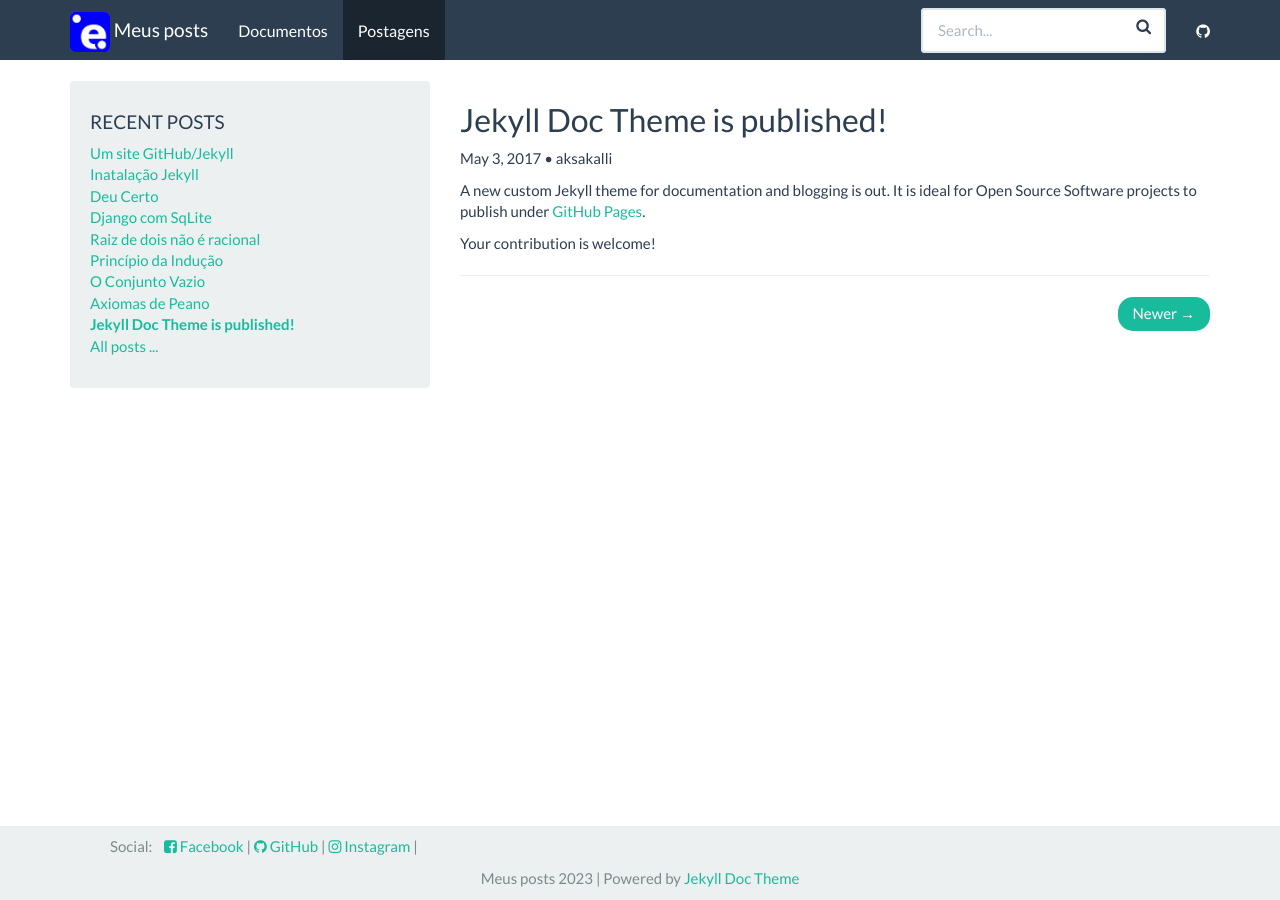
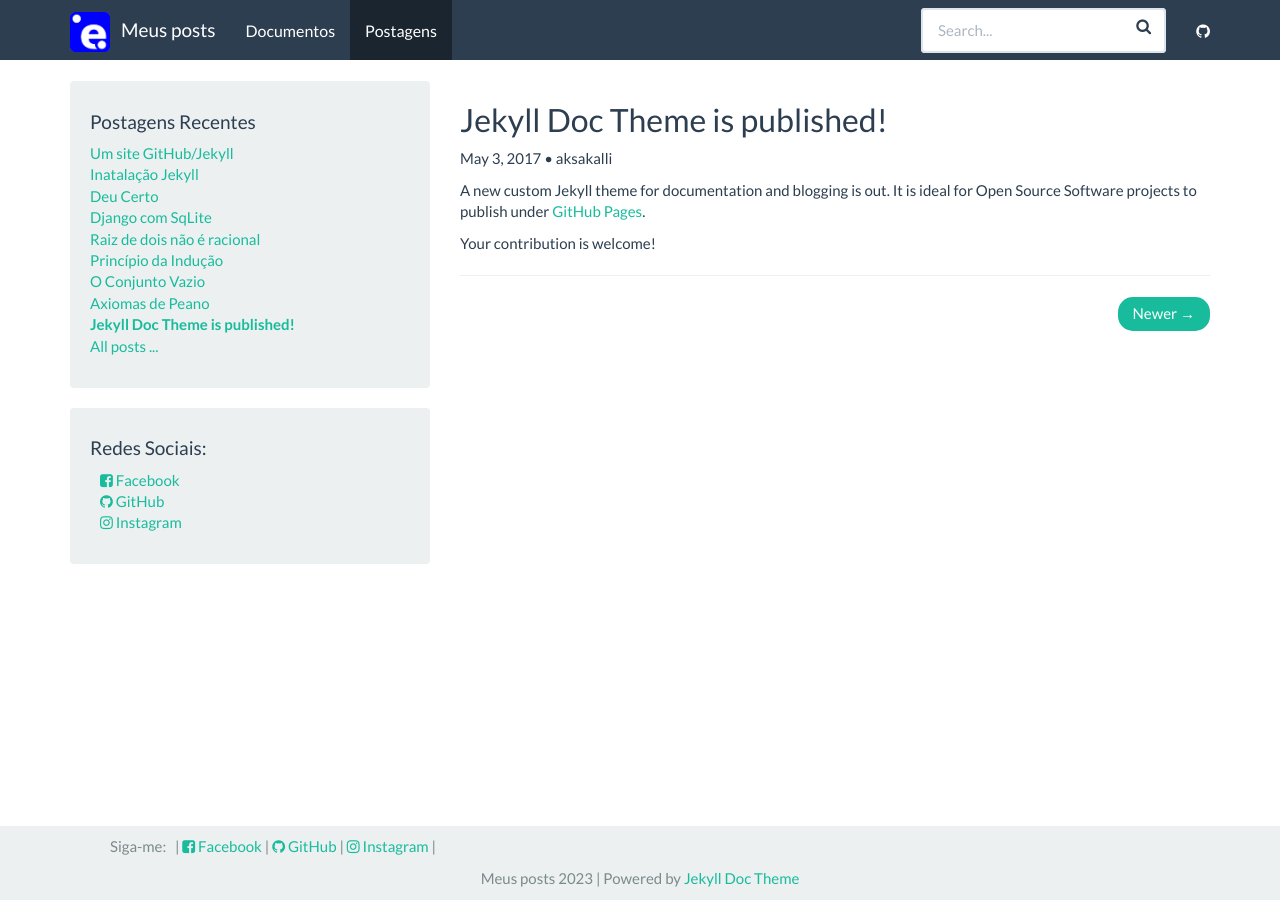
Before and after one commit to rlaunemacedo/posts, a Jekyll site: the page built from _posts/2017-05-03-jekyll-doc-theme.md, in a window 1280 px wide. Built offline with Jekyll 4.4.1, drawn with Linux system fonts in a browser that asks for light colours; nearby versions of some CDN libraries.

Commit message:
Atualização 2023-12-07 09:18:43

```diff
--- a/_config.yml
+++ b/_config.yml
@@ -28,9 +28,6 @@ links:
   - label: "Instagram"
     icon: "fa fa-instagram"
     url: https://www.instagram.com/rlaunemacedo/
-
-
-
 
 # theme options from https://bootswatch.com/3/
 # comment out this to use default Bootstrap
--- a/_includes/footer.html
+++ b/_includes/footer.html
@@ -2,7 +2,7 @@
     <div class="container">
         {% if site.links %}
         <ul>
-            Social: &nbsp;&nbsp;
+        Siga-me: &nbsp;&nbsp;|
             {% for item in site.links %}
                 {% if item.label and item.url %}
                     <li style="display:inline-block;"><a href="{{ item.url }}" rel="nofollow noopener noreferrer">
--- a/_includes/topnav.html
+++ b/_includes/topnav.html
@@ -8,7 +8,7 @@
         <span class="icon-bar"></span>
       </button>
             <a class="navbar-brand" href="{{ site.baseurl }}/">
-                <span><img src="{{ "/assets/img/logonav.png" | relative_url }}" alt="Logo"></span> {{ site.title }}
+                <span><img src="{{ "/assets/img/logonav.png" | relative_url }}" alt="Logo"></span> &nbsp;&nbsp;{{ site.title }}
             </a>
         </div>
         <div id="navbar" class="collapse navbar-collapse">
--- a/_layouts/post.html
+++ b/_layouts/post.html
@@ -7,13 +7,29 @@ layout: default
 
         <div class="col-md-4">
             <div class="well">
-                <h4>RECENT POSTS</h4>
+                <h4>Postagens Recentes</h4>
                 <ul class="list-unstyled post-list-container">
                     {% for post in site.posts limit:10 %}
                     <li><a href="{{ post.url | relative_url }}" {% if page.title==post.title %} class="active" {% endif %}>{{ post.title }}</a></li>
                     {% endfor %}
                     <li><a href="{{ "/allposts" | relative_url }}">All posts ...</a></li>
                 </ul>
+            </div>
+
+            <div class="well">
+                {% if site.links %}
+                <h4>Redes Sociais:</h4>
+                  <ul style="list-style: none; padding-left: 10px;">
+                    {% for item in site.links %}
+                      {% if item.label and item.url %}
+                        <li style="padding-top: 0px;"><a href="{{ item.url }}" rel="nofollow noopener noreferrer">
+                          <i class="{{ item.icon | default: 'fas fa-link' }}" aria-hidden="true"></i>
+                          {{ item.label }}</a>
+                        </li>
+                      {% endif %}
+                    {% endfor %}
+                  </ul>
+                {% endif %}
             </div>
         </div>
 
```
Also changed, not shown: _includes/docs_nav.html (+21 -0 lines), 12 other files.
